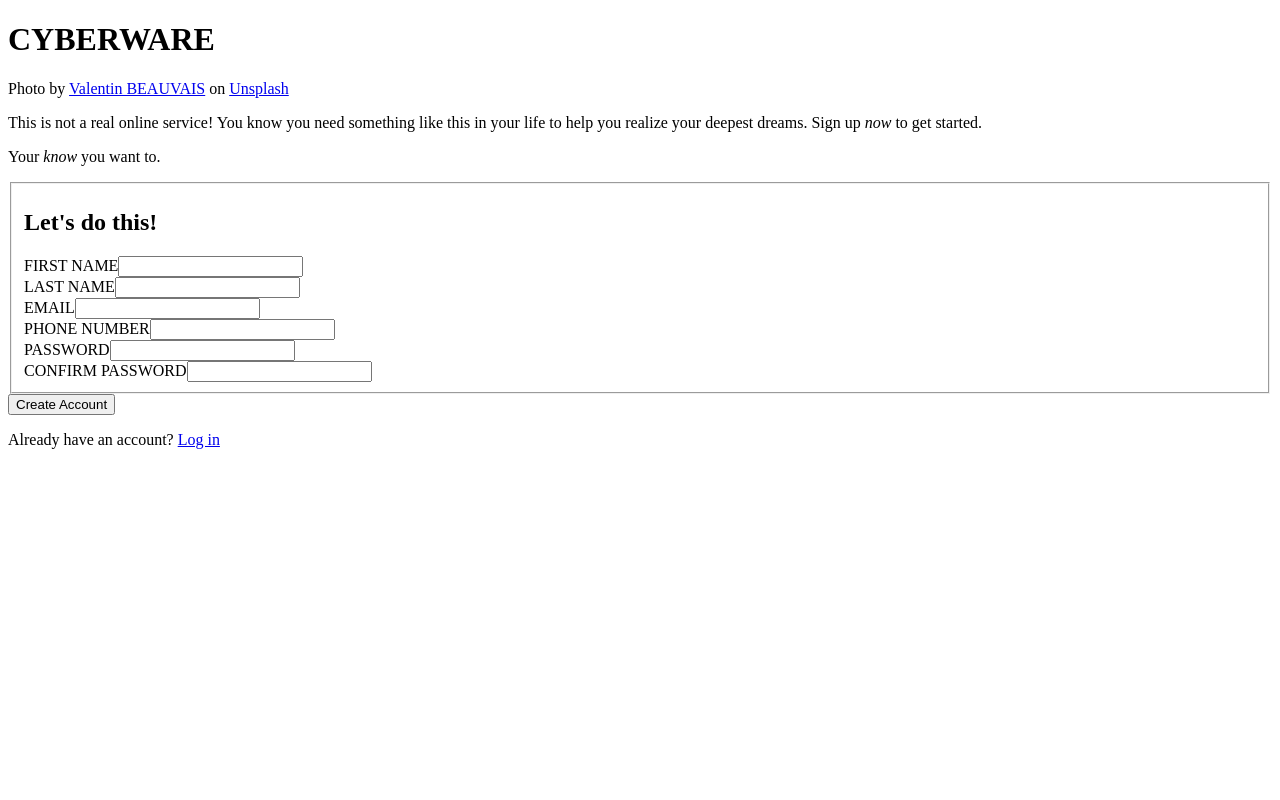
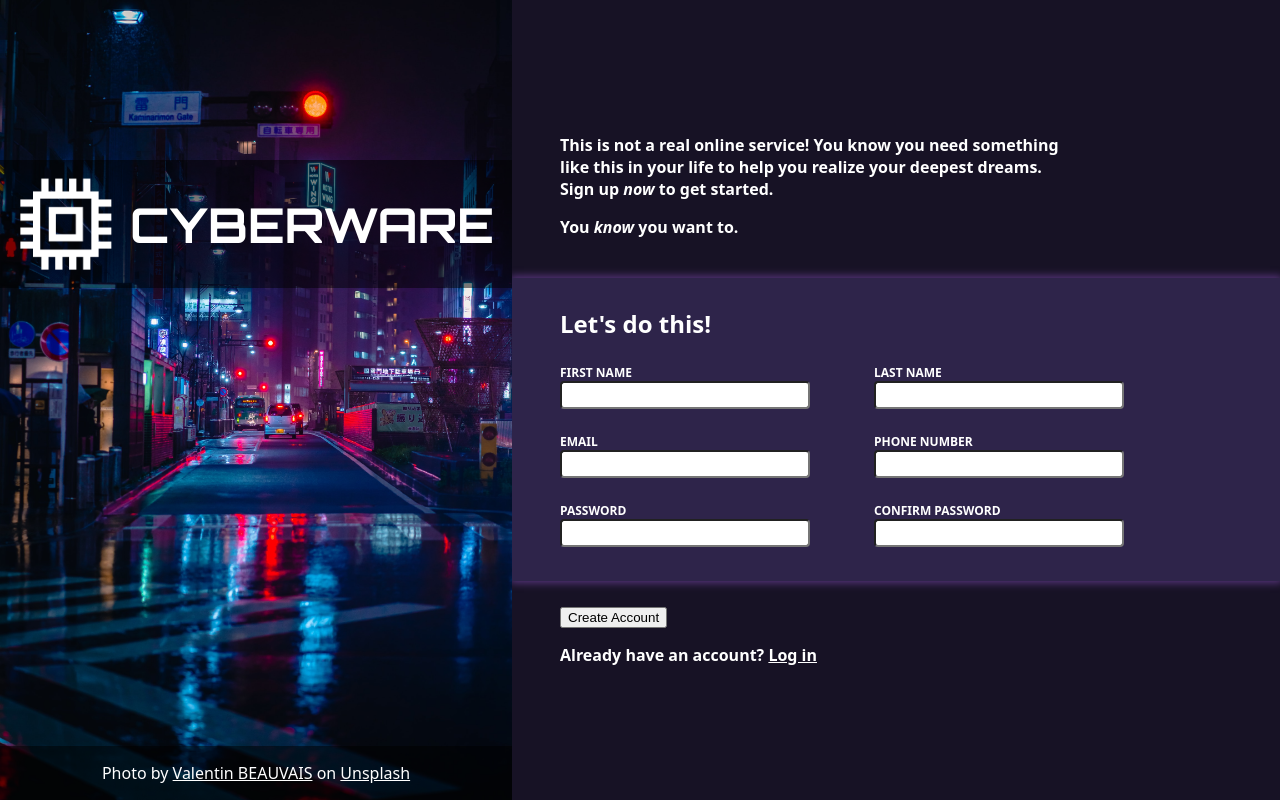
Before and after one commit to elik-dev/sign-up-form, a plain HTML site: page index.html in a window 1280 px wide. Drawn offline with Linux system fonts and the light colour scheme.

Commit message:
Add page layout

```diff
--- a/css/styles.css
+++ b/css/styles.css
@@ -0,0 +1,133 @@
+/* general styles */
+:root {
+    box-sizing: border-box;
+    --system-font-stack: system-ui, "Segoe UI", Roboto, Helvetica, Arial, sans-serif, "Apple Color Emoji", "Segoe UI Emoji", "Segoe UI Symbol";
+}
+
+*,
+*::before,
+*::after {
+    box-sizing: inherit;
+}
+
+body {
+    font-family: var(--system-font-stack);
+    display: flex;
+    margin: 0;
+}
+
+.left,
+.right {
+    min-height: 100vh;
+    display: flex;
+    flex-direction: column;
+}
+
+body,
+a {
+    color: white;
+}
+
+a:hover {
+    color: rgb(255, 0, 255);
+}
+
+/* left side styles */
+.left {
+    width: 40%;
+    background: url(../img/cw-bg.jpg);
+    background-size: cover;
+    position: relative;
+    z-index: 1;
+}
+
+header {
+    display: flex;
+    align-items: center;
+    justify-content: center;
+    margin-top: 20vh;
+    gap: 16px;
+    padding: 16px;
+}
+
+h1 {
+    font-family: 'Orbitron', var(--system-font-stack);
+    font-size: 48px;
+    margin: 0;
+}
+
+.logo {
+    width: 96px;
+    flex-shrink: 0;
+}
+
+.logo>img {
+    width: 100%;
+    height: auto;
+    aspect-ratio: 1;
+    display: block;
+}
+
+footer {
+    margin-top: auto;
+    padding: 16px;
+    text-align: center;
+}
+
+header,
+footer {
+    background-color: rgba(0, 0, 0, 0.5);
+}
+
+/* right side styles */
+.right {
+    width: 60%;
+    justify-content: center;
+    gap: 24px;
+    background-color: #171225;
+    font-weight: bold;
+}
+
+.form-description p {
+    max-width: 56ch;
+}
+
+.form-description,
+fieldset,
+.form-submit {
+    padding-left: 48px;
+}
+
+fieldset {
+    margin: 0;
+    background-color: #2e244a;
+    border: none;
+    position: relative;
+    z-index: 0;
+    box-shadow: 0 0 8px 2px rgba(186, 107, 255, 0.4);
+}
+
+h2 {
+    margin: 24px 0;
+}
+
+.row {
+    display: flex;
+    gap: 64px;
+    margin-bottom: 24px;
+}
+
+.row label,
+.row input {
+    display: block;
+}
+
+.row label {
+    font-size: 12px;
+}
+
+.row input {
+    height: 28px;
+    width: 250px;
+    border-radius: 4px;
+}
--- a/index.html
+++ b/index.html
@@ -13,38 +13,61 @@
 </head>
 
 <body>
+    <div class="left">
         <header>
+            <div class="logo">
+                <img src="img/cw-icon.png" alt="microchip">
+            </div>
             <h1>CYBERWARE</h1>
         </header>
         <footer>
             Photo by <a href="https://unsplash.com/@valentinbvs" target="_blank">Valentin BEAUVAIS</a> on <a
                 href="https://unsplash.com/" target="_blank">Unsplash</a>
         </footer>
-    <form action="#" method="post">
+    </div>
+    <form class="right" action="#" method="post">
         <div class="form-description">
             <p>This is not a real online service! You know you need something like this in your life to help you realize
                 your deepest dreams. Sign up <em>now</em> to get started.</p>
-            <p>Your <em>know</em> you want to.</p>
+            <p>You <em>know</em> you want to.</p>
+        </div>
         <fieldset>
             <h2>Let's do this!</h2>
                 <div class="row">
-                    <div><label for="user-first-name">FIRST NAME</label><input type="text"></div>
-                    <div><label for="user-last-name">LAST NAME</label><input type="text"></div>
+                    <div>
+                        <label for="user-first-name">FIRST NAME</label>
+                        <input type="text">
+                    </div>
+                    <div>
+                        <label for="user-last-name">LAST NAME</label>
+                        <input type="text">
+                    </div>
                 </div>
                 <div class="row">
-                    <div><label for="user-email">EMAIL</label><input type="email"></div>
-                    <div><label for="user-phone">PHONE NUMBER</label><input type="tel"></div>
+                    <div>
+                        <label for="user-email">EMAIL</label>
+                        <input type="email">
+                    </div>
+                    <div>
+                        <label for="user-phone">PHONE NUMBER</label>
+                        <input type="tel">
+                    </div>
                 </div>
                 <div class="row">
-                    <div><label for="user-password">PASSWORD</label><input type="password"></div>
-                    <div><label for="user-confirm-password">CONFIRM PASSWORD</label><input type="password"></div>
+                    <div>
+                        <label for="user-password">PASSWORD</label>
+                        <input type="password">
+                    </div>
+                    <div>
+                        <label for="user-confirm-password">CONFIRM PASSWORD</label>
+                        <input type="password">
+                    </div>
                 </div>
         </fieldset>
         <div class="form-submit">
             <button type="submit">Create Account</button>
             <p>Already have an account? <a href="#">Log in</a></p>
         </div>
-        </div>
     </form>
 </body>
 
```
Lines whose indentation alone changed are shown as unchanged.
